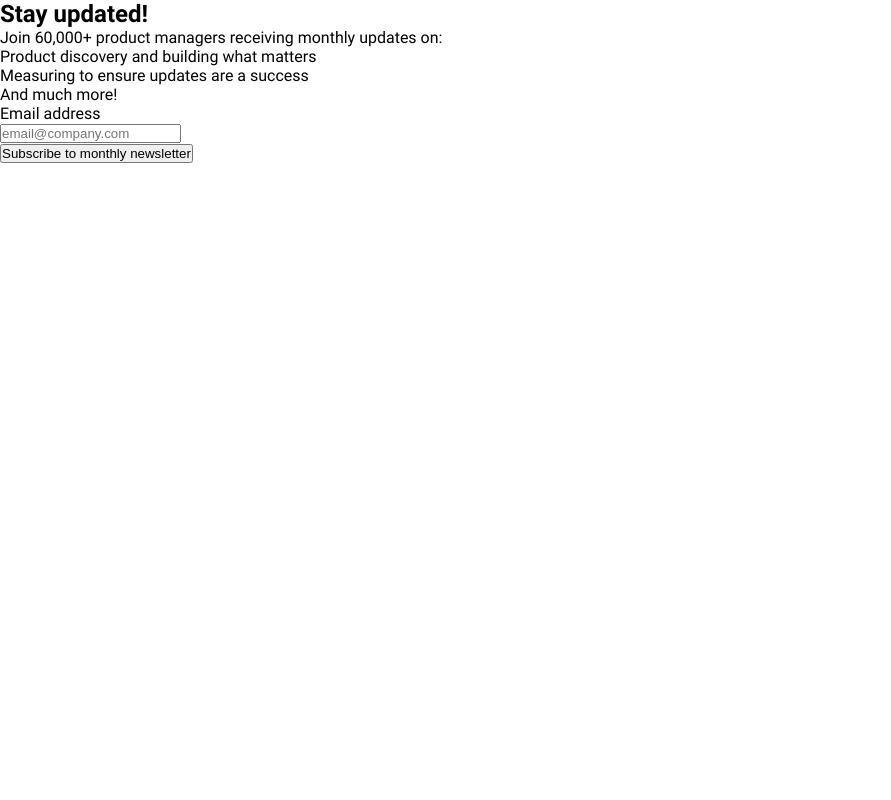
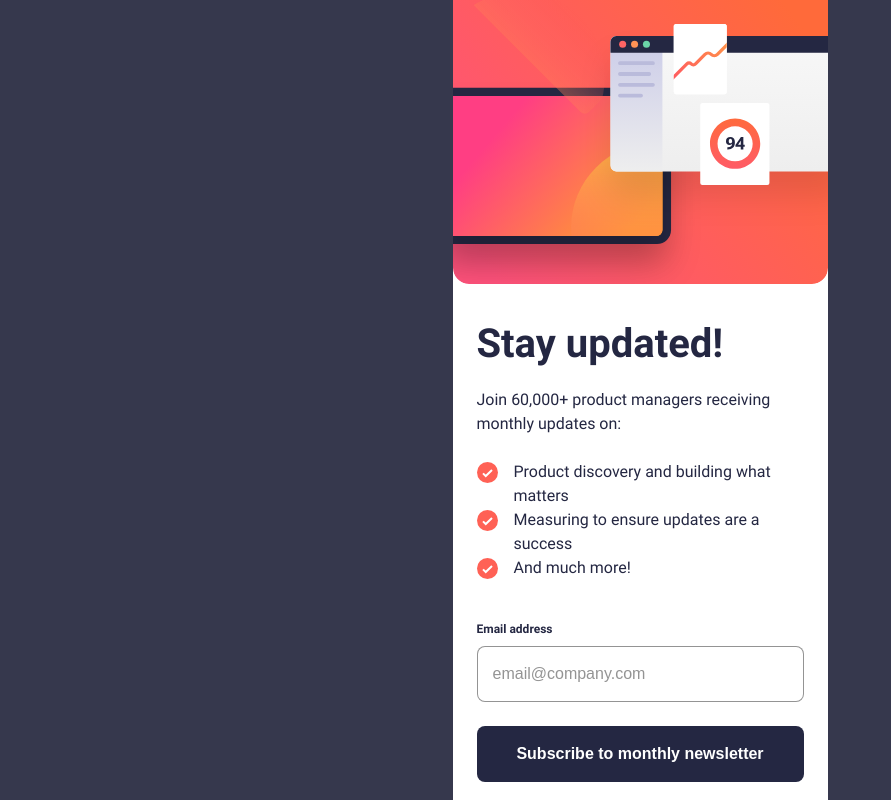
Before and after one commit to ganeshreddychimmula/newsletter-sign-up, a plain HTML site: page index.html in a window 1280 px wide. Shown: the whole page, without its empty margins (0-891 px from the left). Drawn offline with Linux system fonts and the light colour scheme.

Commit message:
Add signup-page styles

```diff
--- a/assets/style.css
+++ b/assets/style.css
@@ -36,7 +36,7 @@
 }
 
 .text-preset-1-mobile {
-  font-size: 88px;
+  font-size: 40px;
   font-weight: 700;
   line-height: 100%;
   letter-spacing: 0px;
@@ -68,6 +68,140 @@ body {
   width: 100%;
   height: 100%;
   font-family: Roboto;
+  overflow: hidden;
+}
+
+.newsletter{
+    display: grid;
+    width: 100%;
+    height: 100%;
+    justify-items: center;
+    align-items: center;
+    overflow-y: auto;
+    background-color: var(--blue-700);
+}
+
+.newsletter__signup-card{
+    display: flex;
+    flex-direction: column;
+    gap: 40px;
+    background-color: var(--white);
+    width: min(100%, 375px);
+}
+
+.signup-card__image{
+    width: 100%;
+    height: 284px;
+    background-image: url("./images/illustration-sign-up-mobile.svg");
+    object-fit: cover;
+}
+
+.signup-card__form{
+    display: flex;
+    flex-direction: column;
+    gap: 40px;
+    padding-inline: 24px;
+    padding-block-end: 44px;
+}
+
+.signup-card__form-details{
+    display: flex;
+    flex-direction: column;
+    gap: 24px;
+    color: var(--blue-800);
+}
+
+.signup-card__form-feature-list{
+    list-style: none;
+    gap: 8px    ;
+}
+
+.signup-card__form-feature {
+    position: relative;
+    width: 100%;
+    padding-left: 37px;
+}
+
+.signup-card__form-feature::before {
+    content: ''; /* Mandatory to display the pseudo-element */
+    position: absolute;
+    left: 0;
+    width: 21px;   /* Width of the SVG icon */
+    height: 21px;  /* Height of the SVG icon */
+    transform: translateY(2px);
+    background-image: url("./images/icon-list.svg");
+    background-size: contain;
+    background-repeat: no-repeat;
+}
+.signup-card__form-data{
+    display: flex;
+    flex-direction: column;
+    gap: 24px;
+}
+
+.signup-card__form-email{
+    display: flex;
+    flex-direction: column;
+    gap: 8px;
+}
+
+.signup-card__form-email-label{
+    color: var(--blue-800);
+}
+
+.signup-card__form-email__error-msg {
+    display: inline-block;
+    color: var(--red);
+  }
+
+
+.signup-card__form-email-header{
+    display: flex;
+    justify-content: space-between;
+}
+
+.signup-card__form-email-input{
+    width: 100%;
+    padding: 24px 16px;
+    border-radius: 8px;
+    height: 56px;
+    box-shadow: inset 0 0 0 1px var(--grey);
+    border: none;
+    color: var(--blue-800);
+}
+
+.signup-card__form-email-input:active{
+    box-shadow: inset 0 0 0 1px var(--blue-800);
+}
+
+.signup-card__form-email--error{
+    box-shadow: inset 0 0 0 1px var(--red);
+    color: var(--red);
+    background-color: #FEE2E2;
+}
+
+.signup-card__form-email-input::placeholder{
+    font-size: 16px;
+    font-weight: 400;
+    line-height: 150%;
+    letter-spacing: 0px;
+    color: var(--grey);
+}
+
+.signup-card__form-button{
+    height: 56px;
+    border-radius: 8px;
+    background-color: var(--blue-800);
+    color: var(--white);
+    font-size: 16px;
+    font-weight: 700;
+    line-height: 150%;
+    letter-spacing: 0px;
+    border: none;
+}
+
+.signup-card__form-button:active {
+    background: linear-gradient(to right, #FF6A3A, #FF527B);
 }
 
 .newsletter__signup-card--hidden {
@@ -81,8 +215,3 @@ body {
 .success-card--show {
   display: block;
 }
-
-.signup-card__form-email--error {
-  display: inline-block;
-  color: red;
-}
--- a/index.html
+++ b/index.html
@@ -30,30 +30,32 @@
 
         <section class="signup-card__form">
           <header class="signup-card__form-details">
-            <h2 class="signup-card__form-heading">Stay updated!</h2>
-            <p class="signup-card__form-description">
+            <h2 class="signup-card__form-heading text-preset-1-mobile">Stay updated!</h2>
+            <p class="signup-card__form-description text-preset-2-regular">
               Join 60,000+ product managers receiving monthly updates on:
             </p>
             <ul class="signup-card__form-feature-list">
-              <li class="signup-card__form-feature">
+              <li class="signup-card__form-feature text-preset-2-regular">
                 Product discovery and building what matters
               </li>
-              <li class="signup-card__form-feature">
+              <li class="signup-card__form-feature text-preset-2-regular">
                 Measuring to ensure updates are a success
               </li>
-              <li class="signup-card__form-feature">And much more!</li>
+              <li class="signup-card__form-feature text-preset-2-regular">And much more!</li>
             </ul>
           </header>
           <form id="form" class="signup-card__form-data" novalidate>
             <div class="signup-card__form-email">
-              <section class="signup-card__form-email">
-                <label for="email" class="signup-card__form-email-label"
-                  >Email address</label
-                >
+              <section class="signup-card__form-email-header">
+                <label
+                for="email"
+                class="signup-card__form-email-label text-preset-3">
+                Email address
+                </label>
                 <span
                   aria-live="polite"
                   id="email-error"
-                  class="signup-card__form-email-error"
+                  class="signup-card__form-email__error-msg text-preset-3"
                 ></span>
               </section>
               <input
@@ -65,7 +67,7 @@
                 placeholder="email@company.com"
               />
             </div>
-            <button id="signup-button" type="submit" class="signup-card__form-button">
+            <button id="signup-button" type="submit" class="signup-card__form-button" tabindex="0">
               Subscribe to monthly newsletter
             </button>
           </form>
```
